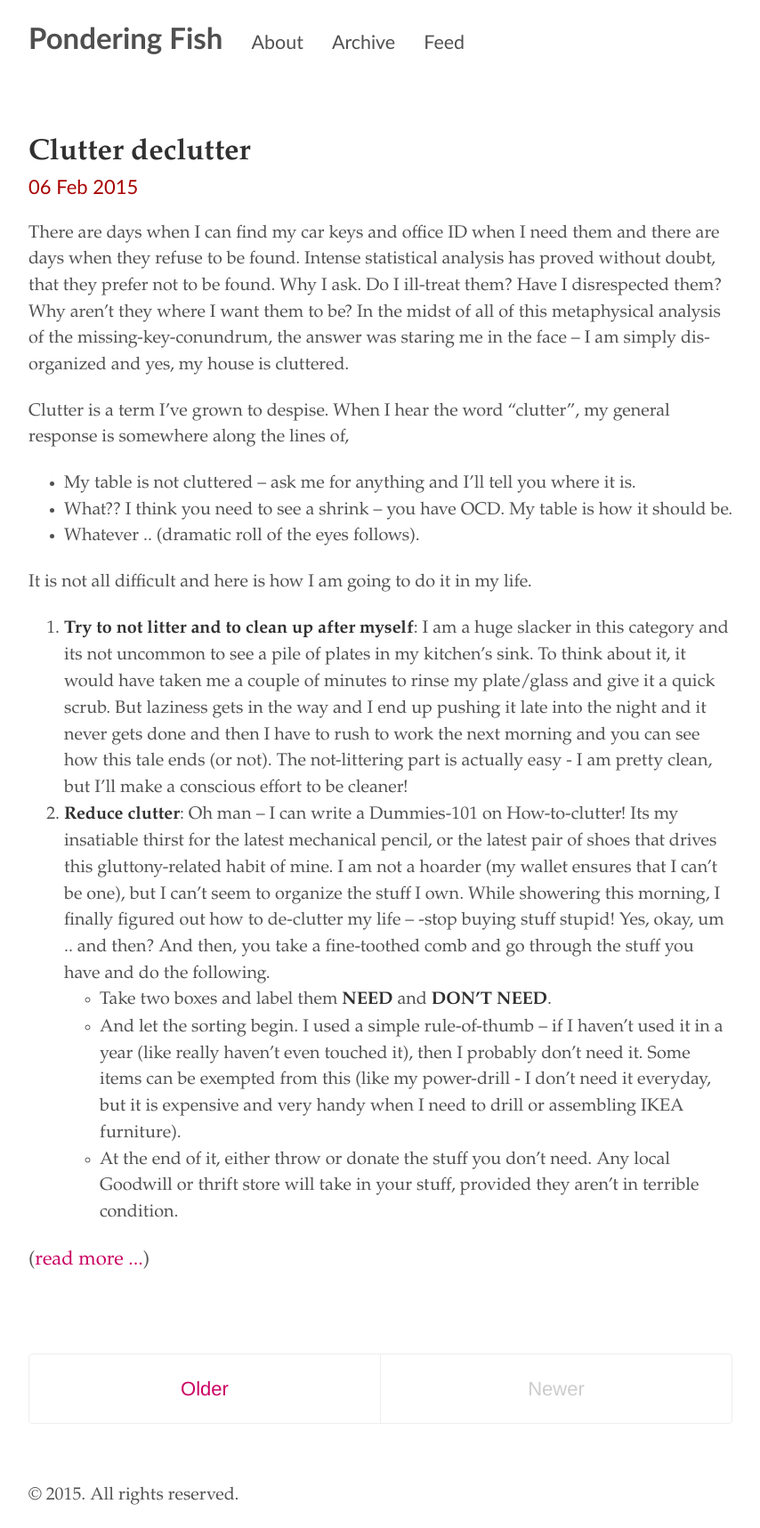
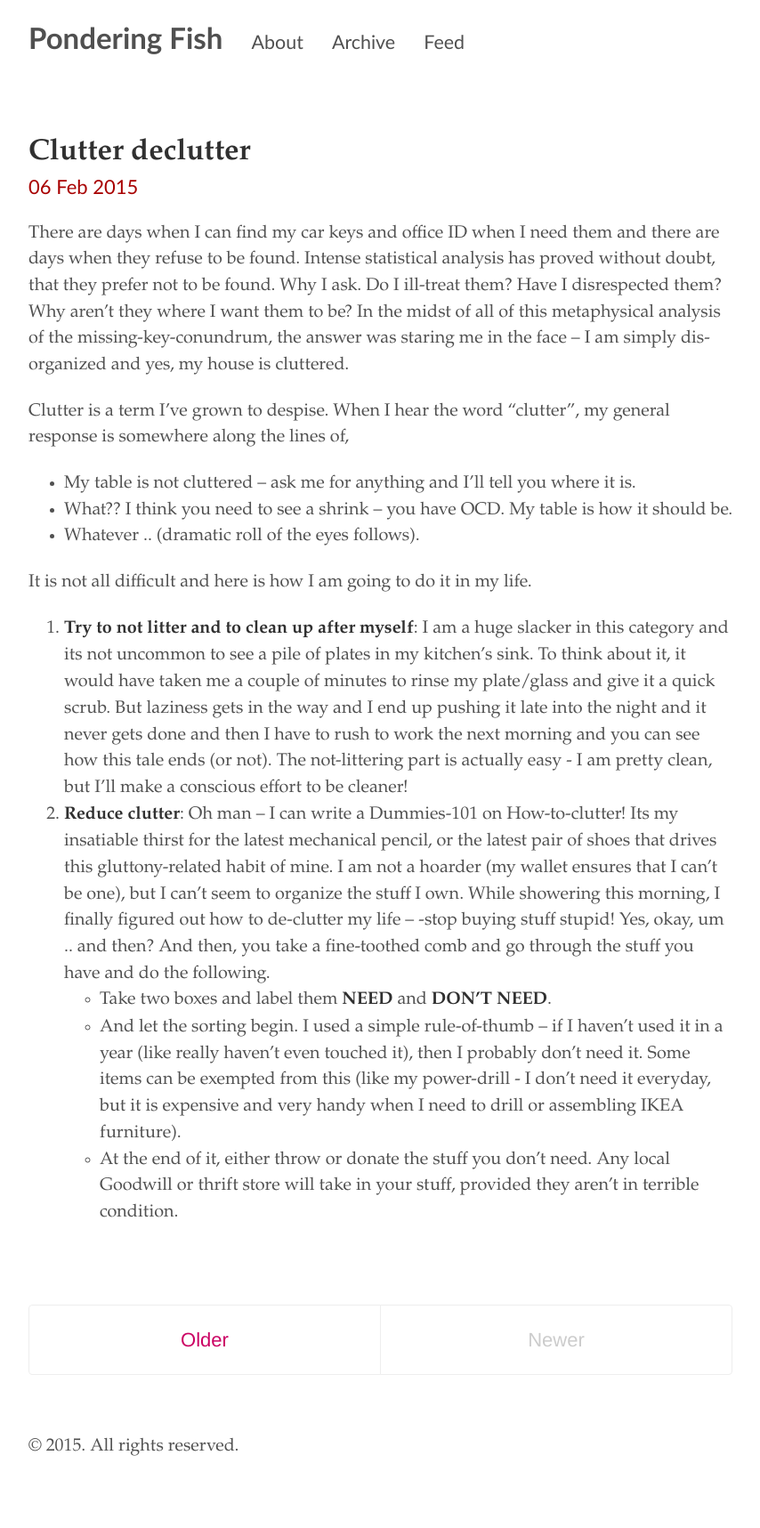
Before and after one commit to ponderingfish/ponderingfish.github.io, a Jekyll site: the page built from index.html, in a window 1280 px wide. Shown: the whole page at 89% size, without its empty margins (212-1066 px from the left). Built offline with Jekyll 4.4.1, drawn with Linux system fonts in a browser that asks for light colours; the list of posts is cut into pages by our own code; after the commit the page ends 1662 px from its top, so only the background shows below that.

Commit message:
Update index.html

```diff
--- a/index.html
+++ b/index.html
@@ -13,7 +13,7 @@ title: Home
     </h2>
 
     <time datetime="{{ post.date | date_to_xmlschema }}" class="post-date">{{ post.date | date_to_string }}</time>
-    <p class="post-excerpt">{{ post.excerpt }}(<a href="{{ post.url }}">read more ...</a>)</p>
+    {{ post.excerpt }}
 
   </article>
   {% endfor %}
```
